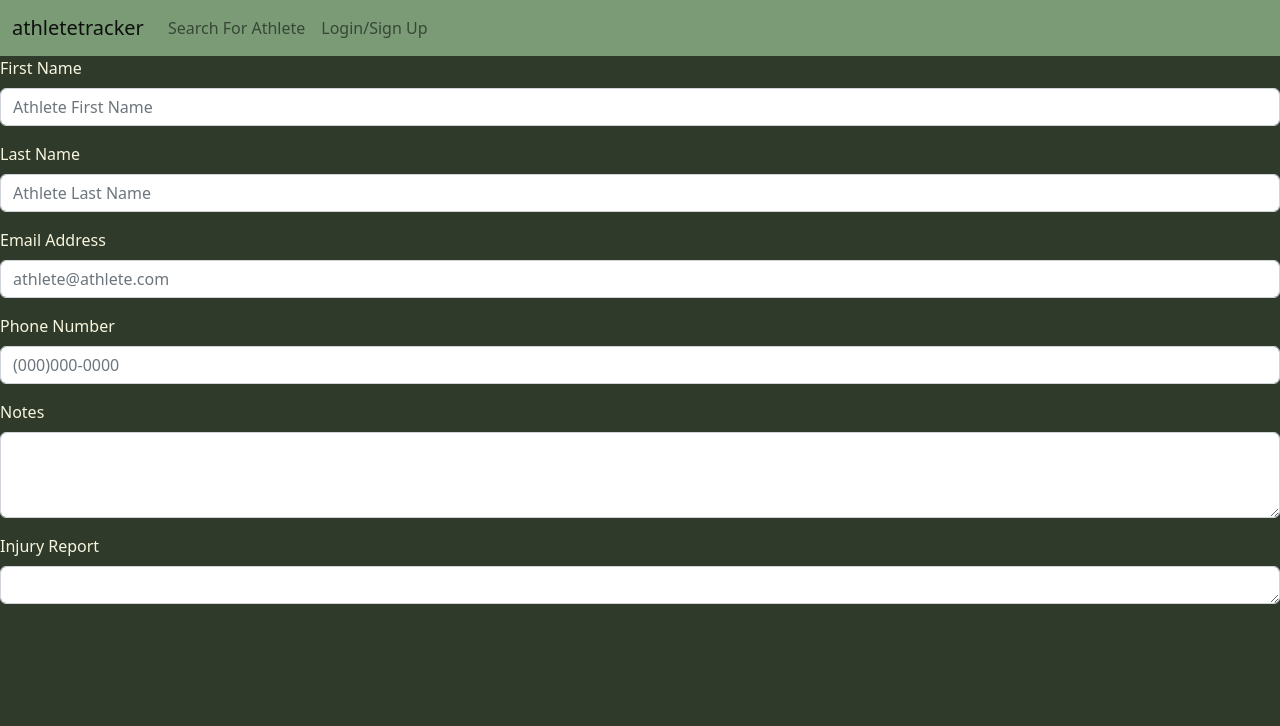
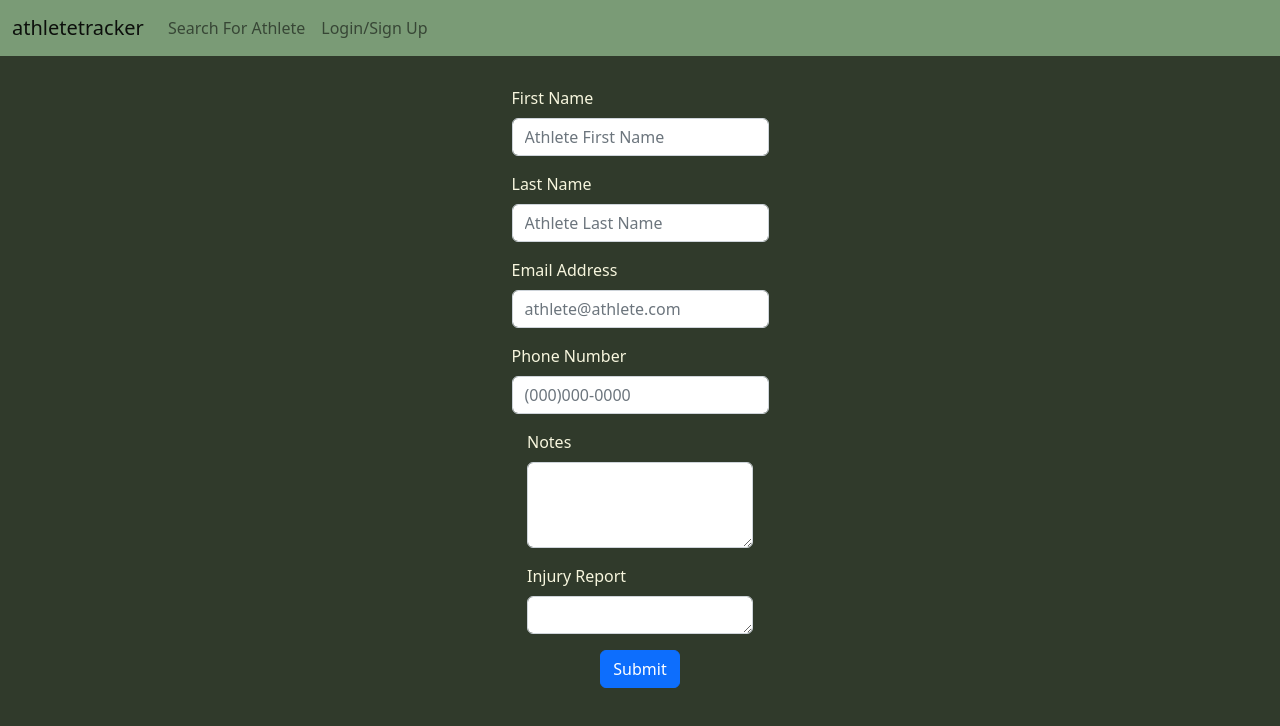
Before and after one commit to awil414/athletetracker, a React (Create React App) app in the folder client/: page /add in a window 1280 px wide. Shown: the top 726 px of the page. Built offline with nearby package versions, Linux system fonts and the light colour scheme.

Commit message:
style add athlete, having issue with dashboard populating

```diff
--- a/client/src/components/Dashboard/Dashboard.jsx
+++ b/client/src/components/Dashboard/Dashboard.jsx
@@ -6,7 +6,6 @@ import * as React from "react";
 import { Navigate, useParams } from "react-router-dom";
 import AppBar from "@mui/material/AppBar";
 import Button from "@mui/material/Button";
-// import CameraIcon from "@mui/icons-material/PhotoCamera";
 import Card from "@mui/material/Card";
 import CardActions from "@mui/material/CardActions";
 import CardContent from "@mui/material/CardContent";
@@ -20,31 +19,30 @@ import Typography from "@mui/material/Typography";
 import Container from "@mui/material/Container";
 import Link from "@mui/material/Link";
 import { createTheme, ThemeProvider } from "@mui/material/styles";
-
 import { useQuery, useMutation } from "@apollo/client";
 import Auth from "../../utils/auth";
 import { QUERY_ME } from "../../utils/queries";
 import { ADD_ATHLETE } from "../../utils/mutations";
 
-function Copyright() {
-  return (
-    <Typography variant="body2" color="text.secondary" align="center">
-      {"Copyright © "}
-      <Link color="inherit" href="https://mui.com/">
-        Your Website
-      </Link>{" "}
-      {new Date().getFullYear()}
-      {"."}
-    </Typography>
-  );
-}
+// function Copyright() {
+//   return (
+//     <Typography variant="body2" color="text.secondary" align="center">
+//       {"Copyright © "}
+//       <Link color="inherit" href="https://mui.com/">
+//         Your Website
+//       </Link>{" "}
+//       {new Date().getFullYear()}
+//       {"."}
+//     </Typography>
+//   );
+// }
 
 const cards = [1, 2, 3, 4, 5, 6, 7, 8, 9];
 
 const theme = createTheme();
 
 export default function Dashboard() {
-  // const { username: userParam } = useParams();
+  const { username: userParam } = useParams();
 
   const { loading, data } = useQuery(QUERY_ME);
   const [addAthlete, { error, athleteData }] = useMutation(ADD_ATHLETE);
@@ -69,7 +67,6 @@ export default function Dashboard() {
       <CssBaseline />
       <AppBar position="relative">
         <Toolbar>
-          {/* <CameraIcon sx={{ mr: 2 }} /> */}
           <Typography variant="h6" color="inherit" noWrap>
             Remove me?
           </Typography>
@@ -94,16 +91,6 @@ export default function Dashboard() {
             >
               Athletes
             </Typography>
-            {/* <Typography
-              variant="h5"
-              align="center"
-              color="text.secondary"
-              paragraph
-            >
-              Something short and leading about the collection below—its
-              contents, the creator, etc. Make it short and sweet, but not too
-              short so folks don&apos;t simply skip over it entirely.
-            </Typography> */}
             <Stack
               sx={{ pt: 4 }}
               direction="row"
@@ -171,22 +158,6 @@ export default function Dashboard() {
           </Grid>
         </Container>
       </main>
-      {/* Footer */}
-      {/* <Box sx={{ bgcolor: "background.paper", p: 6 }} component="footer">
-        <Typography variant="h6" align="center" gutterBottom>
-          Footer
-        </Typography>
-        <Typography
-          variant="subtitle1"
-          align="center"
-          color="text.secondary"
-          component="p"
-        >
-          Something here to give the footer a purpose!
-        </Typography>
-        <Copyright />
-      </Box> */}
-      {/* End footer */}
     </ThemeProvider>
   );
 }
--- a/client/src/components/NewAthlete/NewAthlete.css
+++ b/client/src/components/NewAthlete/NewAthlete.css
@@ -5,3 +5,12 @@
   margin-top: 50px;
   margin-left: 100px;
 }
+
+.newAthlete {
+  display: flex;
+  flex-direction: column;
+  align-items: center;
+  max-width: 100%;
+  justify-content: center;
+  margin-top: 30px;
+}
--- a/client/src/components/NewAthlete/NewAthlete.jsx
+++ b/client/src/components/NewAthlete/NewAthlete.jsx
@@ -1,14 +1,11 @@
-//???? We need to think through images.....
-
 import React from "react";
-
 import "./NewAthlete.css";
-
 import Form from "react-bootstrap/Form";
+import Button from "react-bootstrap/Button";
 
 function NewAthlete() {
   return (
-    <Form>
+    <Form className="newAthlete">
       <Form.Group className="mb-3" controlId="exampleForm.ControlInput1">
         <Form.Label>First Name</Form.Label>
         <Form.Control type="name" placeholder="Athlete First Name" />
@@ -34,6 +31,9 @@ function NewAthlete() {
         <Form.Label>Injury Report</Form.Label>
         <Form.Control as="textarea" rows={1} />
       </Form.Group>
+      <Button variant="primary" type="submit">
+        Submit
+      </Button>
     </Form>
   );
 }
```
